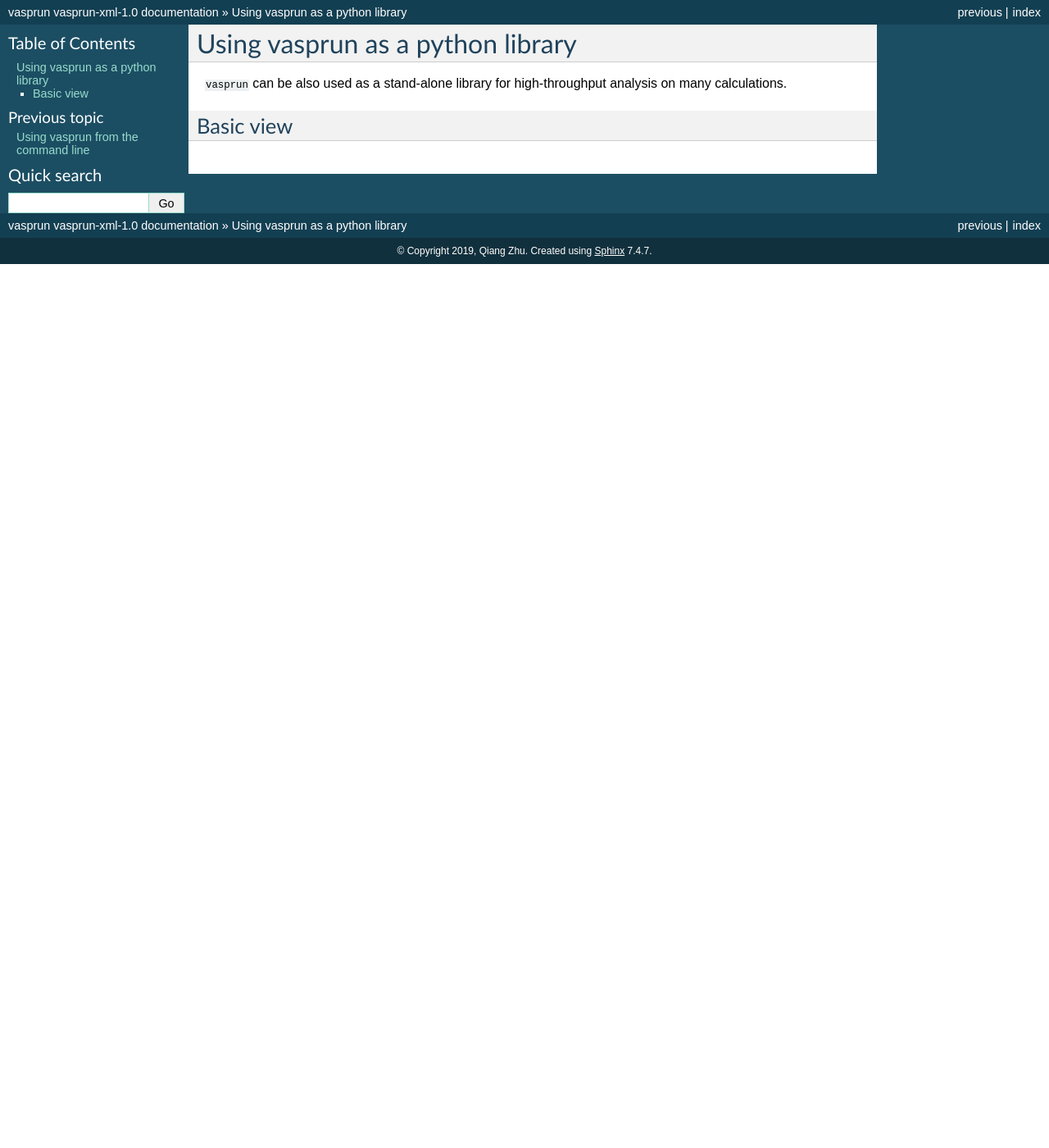
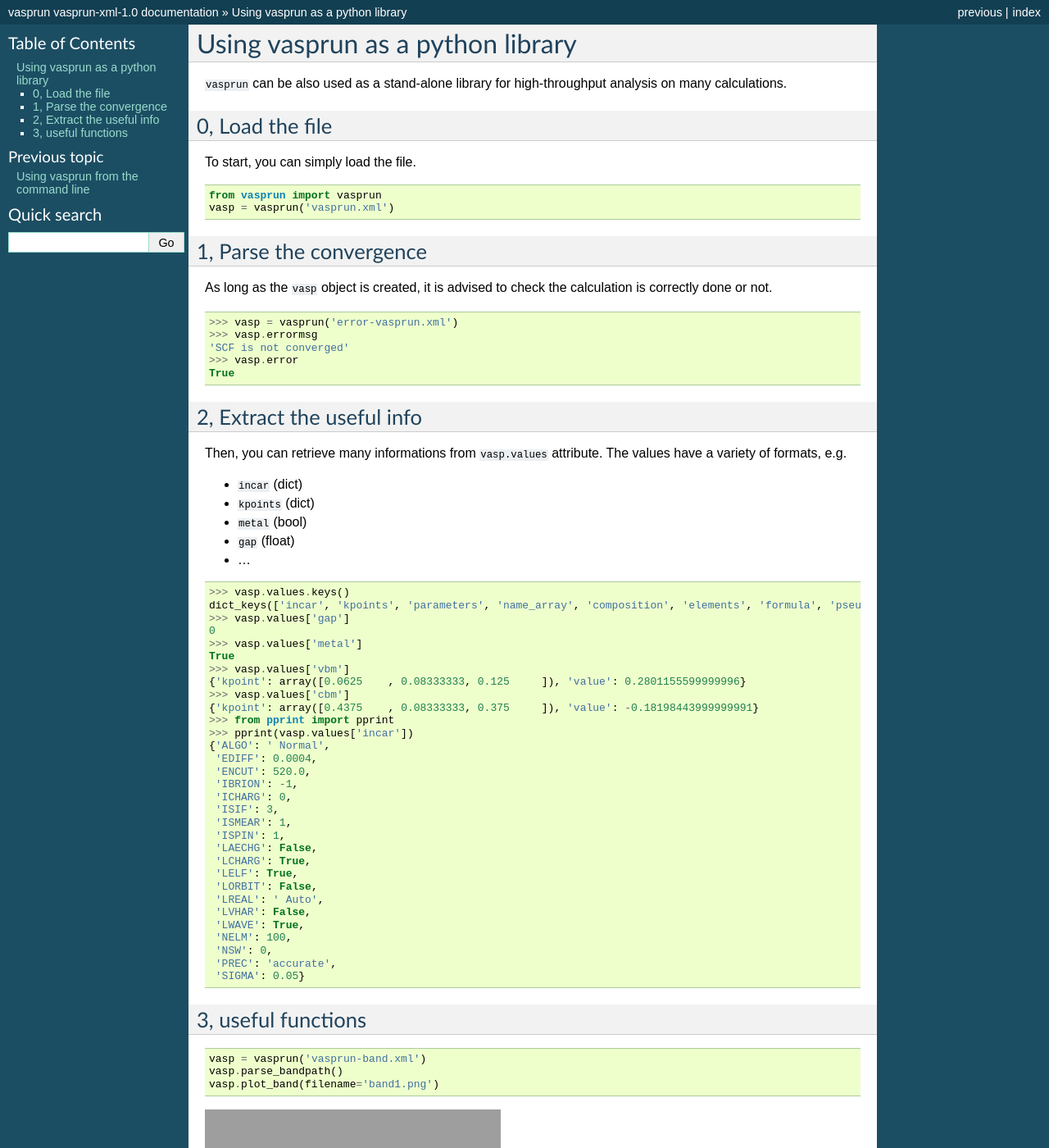
Before and after one commit to MaterSim/vasprun, a Sphinx documentation site: the page built from doc/Usage2.rst, in a window 1280 px wide and 1400 px high. Shown: the whole window at 82% size. Built offline with Sphinx 7.4.7, drawn with Linux system fonts in a browser that asks for light colours; pages that are not in the unit, such as notebooks, are missing from menus; some of the changed text lies outside the part shown; grey boxes are pictures that could not be loaded.

Commit message:
update doc

```diff
--- a/doc/Usage2.rst
+++ b/doc/Usage2.rst
@@ -3,5 +3,103 @@ Using vasprun as a python library
 
 ``vasprun`` can be also used as a stand-alone library for high-throughput analysis on many calculations.
 
-Basic view
-----------
+0, Load the file
+------------------
+To start, you can simply load the file.
+
+.. code-block:: Python
+
+    from vasprun import vasprun
+    vasp = vasprun('vasprun.xml')
+
+1, Parse the convergence
+-------------------------
+
+As long as the ``vasp`` object is created, it is advised to check the calculation is correctly done or not.
+
+.. code-block:: Python
+
+    >>> vasp = vasprun('error-vasprun.xml')
+    >>> vasp.errormsg
+    'SCF is not converged'
+    >>> vasp.error
+    True
+
+2, Extract the useful info
+---------------------------
+
+Then, you can retrieve many informations from ``vasp.values`` attribute. The values have a variety of formats, e.g.
+
+- ``incar`` (dict)
+- ``kpoints`` (dict)
+- ``metal`` (bool)
+- ``gap`` (float)
+- ...
+
+.. code-block:: Python
+
+    >>> vasp.values.keys()
+    dict_keys(['incar', 'kpoints', 'parameters', 'name_array', 'composition', 'elements', 'formula', 'pseudo_potential', 'potcar_symbols', 'valence', 'mass', 'calculation', 'finalpos', 'bands', 'occupy', 'metal', 'gap', 'cbm', 'vbm'])
+    >>> vasp.values['gap']
+    0
+    >>> vasp.values['metal']
+    True
+    >>> vasp.values['vbm']
+    {'kpoint': array([0.0625    , 0.08333333, 0.125     ]), 'value': 0.2801155599999996}
+    >>> vasp.values['cbm']
+    {'kpoint': array([0.4375    , 0.08333333, 0.375     ]), 'value': -0.18198443999999991}
+    >>> from pprint import pprint
+    >>> pprint(vasp.values['incar'])
+    {'ALGO': ' Normal',
+     'EDIFF': 0.0004,
+     'ENCUT': 520.0,
+     'IBRION': -1,
+     'ICHARG': 0,
+     'ISIF': 3,
+     'ISMEAR': 1,
+     'ISPIN': 1,
+     'LAECHG': False,
+     'LCHARG': True,
+     'LELF': True,
+     'LORBIT': False,
+     'LREAL': ' Auto',
+     'LVHAR': False,
+     'LWAVE': True,
+     'NELM': 100,
+     'NSW': 0,
+     'PREC': 'accurate',
+     'SIGMA': 0.05}
+
+3, useful functions
+---------------------
+
+.. code-block:: Python
+
+    vasp = vasprun('vasprun-band.xml')
+    vasp.parse_bandpath()
+    vasp.plot_band(filename='band1.png')
+
+.. image:: ../images/band1.png
+   :height: 600 px
+   :width: 903 px
+   :scale: 40 %
+
+If you want to adjust the range of energy, just use the ``ylim`` parameter,
+
+.. code-block:: Python
+
+    vasp.plot_band(filename='band2.png', ylim=[-5,5])
+
+.. image:: ../images/band2.png
+   :height: 600 px
+   :width: 903 px
+   :scale: 40 %
+
+.. code-block:: Python
+
+    vasp.plot_dos(filename='dos1.png', ylim=[-5,5])
+
+.. image:: ../images/dos1.png
+   :height: 600 px
+   :width: 903 px
+   :scale: 40 %
```
Also changed, not shown: doc/index.rst (+11 -5 lines), doc/modules.rst (added, +7 -0 lines), doc/vasprun.rst (added, +21 -0 lines), vasprun/__init__.py (+12 -7 lines).
